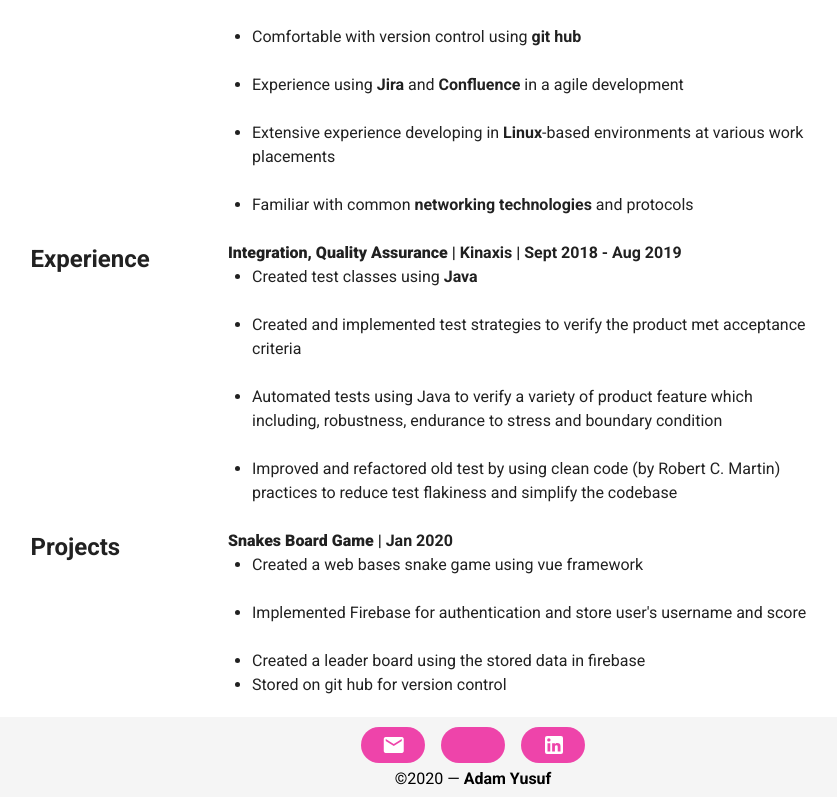
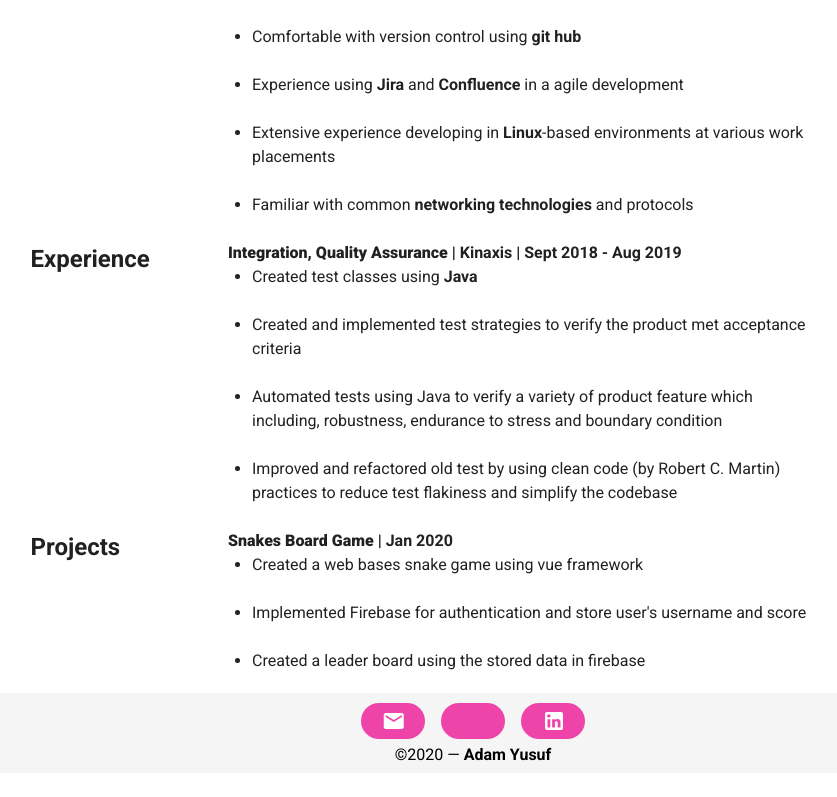
Before and after one commit to adamyusuf3494/personal-website, a Vue app: page /resume in a window 1280 px wide. Shown: the part 939-1736 px from the top of the page, without its empty margins (167-1004 px from the left). After the commit the page ends 1712 px from the top, so only its background shows below. Built offline with nearby package versions, Linux system fonts and the light colour scheme.

Commit message:
Adam Yusuf remove line from projects in resume

```diff
--- a/src/views/Resume.vue
+++ b/src/views/Resume.vue
@@ -94,7 +94,6 @@
             <li>Implemented Firebase for authentication and store user's username and score</li>
             <br />
             <li>Created a leader board using the stored data in firebase</li>
-            <li>Stored on git hub for version control</li>
           </ul>
         </v-flex>
       </v-layout>
```
